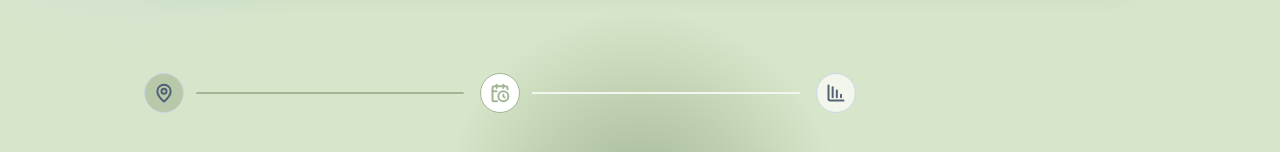
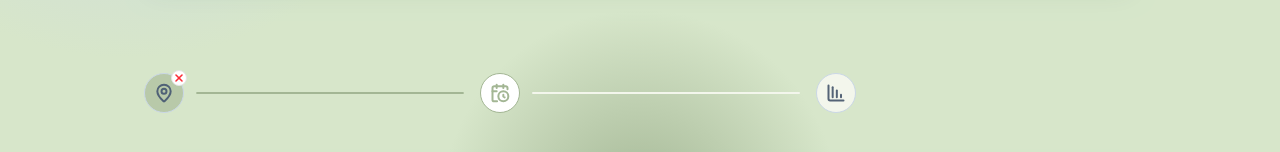
Before and after one commit to GPA1992/fishing-assistant-front, a Next.js app: page /planejamento/dia-horario in a window 1280 px wide. Shown: the part 431-583 px from the top of the page. Built offline with nearby package versions, Linux system fonts and the light colour scheme.

Commit message:
stepper check

```diff
--- a/components/stepper/index.tsx
+++ b/components/stepper/index.tsx
@@ -1,10 +1,13 @@
 "use client";
+import { locationStore } from "@/core/request";
 import { cn } from "@/lib/utils";
 import {
   CalendarClock,
   ChartColumnDecreasing,
+  CheckIcon,
   LucideIcon,
   MapPin,
+  X,
 } from "lucide-react";
 import Link from "next/link";
 import { usePathname } from "next/navigation";
@@ -36,6 +39,7 @@ export default function Stepper() {
   const pathname = usePathname();
   const currentIndex = steps.findIndex(({ href }) => pathname.startsWith(href));
   const activeIndex = currentIndex === -1 ? 0 : currentIndex;
+  const selected = locationStore((state) => state.selected);
 
   return (
     <nav aria-label="Progresso do planejamento" className="w-full">
@@ -61,6 +65,8 @@ export default function Stepper() {
               : "bg-[var(--color-surface-muted)]"
           );
 
+          const isLocationSet =
+            href === "/planejamento/localizacao" && selected;
           return (
             <li
               key={href}
@@ -71,17 +77,33 @@ export default function Stepper() {
                 aria-current={active ? "step" : undefined}
                 className="group flex items-center gap-2 sm:gap-3 focus-visible:outline-none focus-visible:ring-2 focus-visible:ring-[var(--color-primary)] focus-visible:ring-offset-2 focus-visible:ring-offset-[var(--color-surface)]"
               >
-                <span className={circleClasses}>
+                <span className={cn(circleClasses, "relative")}>
                   <Icon
                     className={cn("h-5 w-5", active && "text-(--color-accent)")}
                     strokeWidth={2.4}
                   />
+
+                  {isLocationSet && (
+                    <span
+                      className={cn(
+                        "absolute -top-1 -right-1 h-4 w-4 text-green-500 flex items-center justify-center rounded-full border bg-white"
+                      )}
+                    >
+                      <CheckIcon className=" h-3 w-3" strokeWidth={3} />
+                    </span>
+                  )}
+                  {!isLocationSet && completed && (
+                    <span
+                      className={cn(
+                        "absolute -top-1 -right-1 h-4 w-4 text-green-500 flex items-center justify-center rounded-full border bg-white"
+                      )}
+                    >
+                      <X className=" h-3 w-3 text-red-500" strokeWidth={3} />
+                    </span>
+                  )}
                 </span>
-                {/*  <span className="sr-only">{title}</span>
-                <span className={cn("hidden sm:inline", labelClasses)}>
-                  {title}
-                </span> */}
               </Link>
+
               {index < steps.length - 1 && (
                 <span aria-hidden className={lineClasses} />
               )}
```
